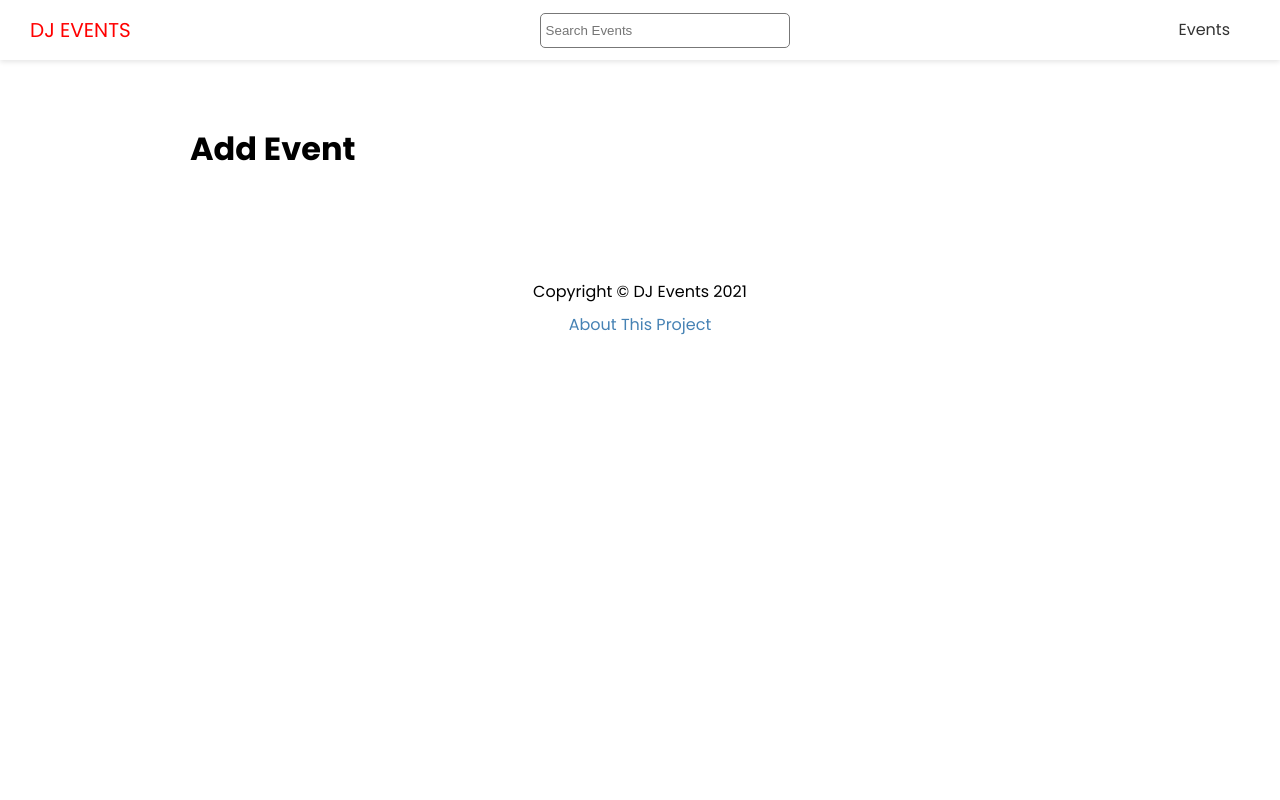
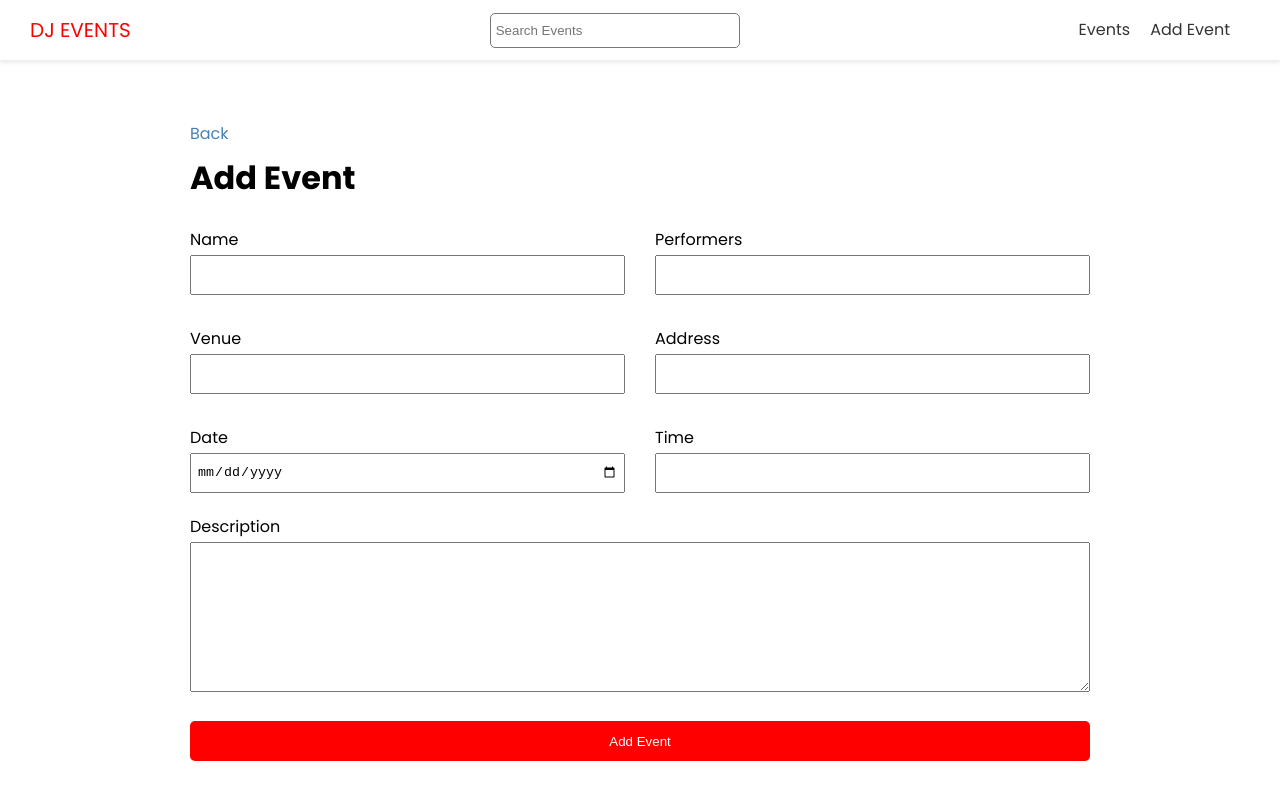
Before and after one commit to rrankawat/next-dj-events, a Next.js app: page /events/add in a window 1280 px wide. Shown: the top 800 px of the page. Built offline with nearby package versions, Linux system fonts and the light colour scheme; no server answers.

Commit message:
Add Event Page

```diff
--- a/components/Header.js
+++ b/components/Header.js
@@ -20,6 +20,11 @@ export default function Header() {
               <a>Events</a>
             </Link>
           </li>
+          <li>
+            <Link href="/events/add">
+              <a>Add Event</a>
+            </Link>
+          </li>
         </ul>
       </nav>
     </header>
--- a/pages/events/add.js
+++ b/pages/events/add.js
@@ -1,9 +1,119 @@
+import { useState } from 'react';
+import { useRouter } from 'next/router';
+import Link from 'next/link';
 import Layout from '@/components/Layout';
+import { API_URL } from '@/config/index';
+import styles from '@/styles/Form.module.css';
 
 export default function AddEventPage() {
+  const router = useRouter();
+
+  const [values, setValues] = useState({
+    name: '',
+    performers: '',
+    venue: '',
+    address: '',
+    date: '',
+    time: '',
+    description: '',
+  });
+
+  const handleChange = (e) => {
+    const { name, value } = e.target;
+    setValues({ ...values, [name]: value });
+  };
+
+  const handleSubmit = (e) => {
+    e.preventDefault();
+  };
+
   return (
     <Layout title="Add New Event">
+      <Link href="/events">Back</Link>
       <h1>Add Event</h1>
+
+      <form onSubmit={handleSubmit} className={styles.form}>
+        <div className={styles.grid}>
+          <div>
+            <label htmlFor="name">Name</label>
+            <input
+              type="text"
+              id="name"
+              name="name"
+              value={values.name}
+              onChange={handleChange}
+            />
+          </div>
+
+          <div>
+            <label htmlFor="performers">Performers</label>
+            <input
+              type="text"
+              id="performers"
+              name="performers"
+              value={values.performers}
+              onChange={handleChange}
+            />
+          </div>
+
+          <div>
+            <label htmlFor="venue">Venue</label>
+            <input
+              type="text"
+              id="venue"
+              name="venue"
+              value={values.venue}
+              onChange={handleChange}
+            />
+          </div>
+
+          <div>
+            <label htmlFor="address">Address</label>
+            <input
+              type="text"
+              id="address"
+              name="address"
+              value={values.address}
+              onChange={handleChange}
+            />
+          </div>
+
+          <div>
+            <label htmlFor="date">Date</label>
+            <input
+              type="date"
+              id="date"
+              name="date"
+              value={values.date}
+              onChange={handleChange}
+            />
+          </div>
+
+          <div>
+            <label htmlFor="time">Time</label>
+            <input
+              type="text"
+              id="time"
+              name="time"
+              value={values.time}
+              onChange={handleChange}
+            />
+          </div>
+        </div>
+
+        <div>
+          <label htmlFor="description">Description</label>
+          <textarea
+            type="text"
+            name="description"
+            id="description"
+            value={values.description}
+            onChange={handleChange}
+          ></textarea>
+        </div>
+
+        <input type="submit" value="Add Event" className="btn" />
+      </form>
     </Layout>
   );
 }
--- /dev/null
+++ b/styles/Form.module.css
@@ -0,0 +1,39 @@
+.form label {
+  display: block;
+}
+
+.form input {
+  width: 100%;
+  height: 40px;
+  padding: 5px;
+}
+
+.form textarea {
+  width: 100%;
+  height: 150px;
+}
+
+.form input[type='submit'] {
+  display: block;
+  width: 100%;
+  margin: 20px 0 30px;
+}
+
+.form .file {
+  border: 1px #ccc solid;
+  background-color: #f4f4f4;
+  padding: 10px;
+}
+
+.grid {
+  display: grid;
+  grid-template-columns: 1fr 1fr;
+  gap: 30px;
+  margin-bottom: 20px;
+}
+
+@media (max-width: 600px) {
+  .grid {
+    grid-template-columns: 1fr;
+  }
+}
```
